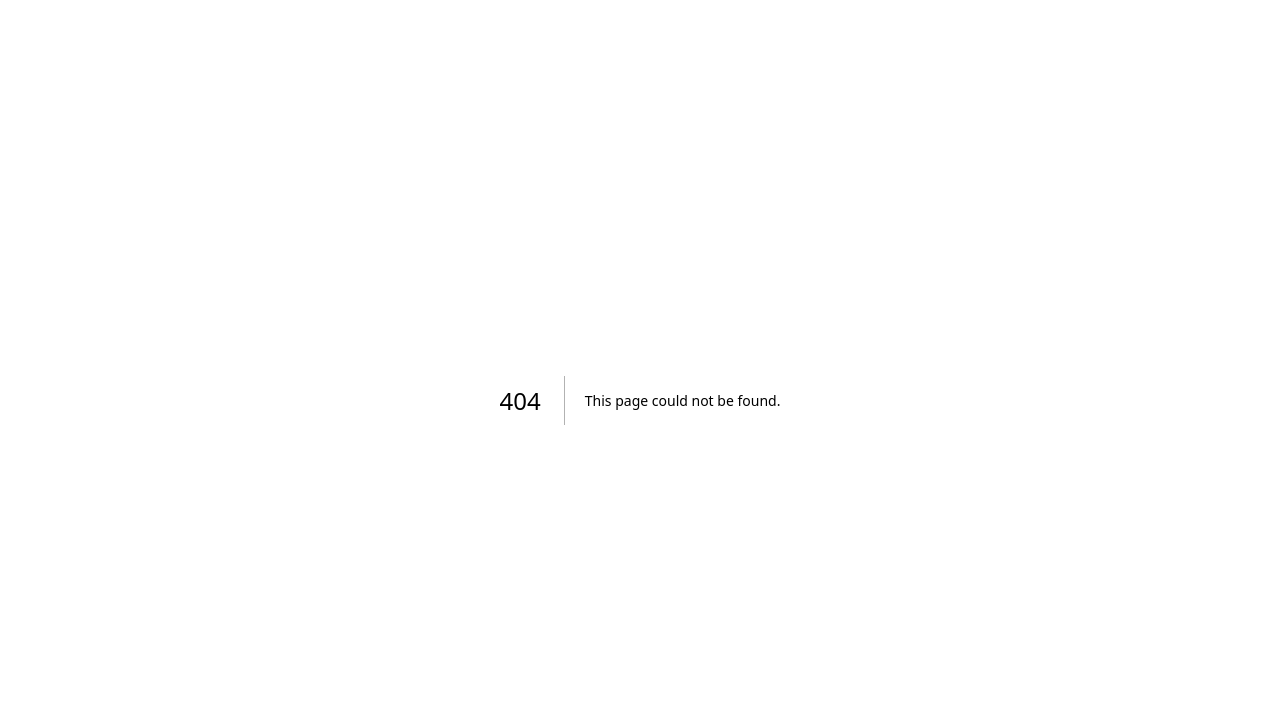
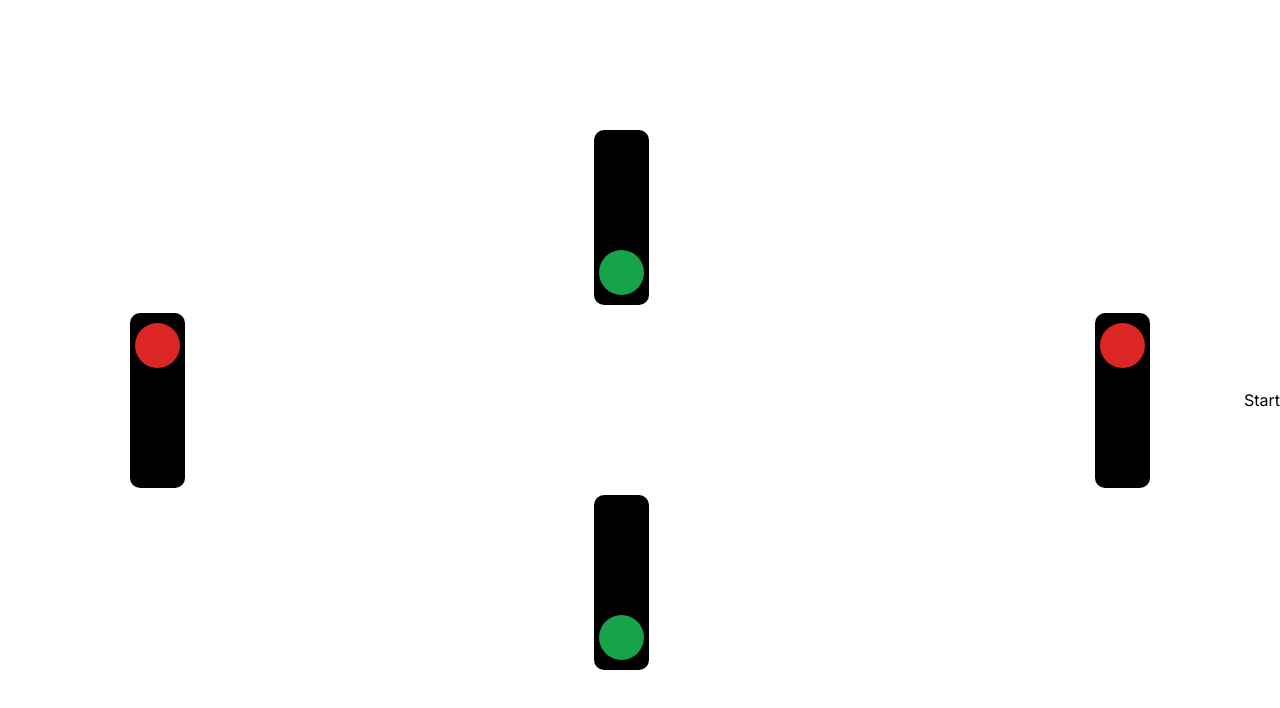
Before and after one commit to beatz-steph/blu, a Next.js app: page /project-1 in a window 1280 px wide. Before the commit this address had no page. Shown: the top 708 px of the page. Built offline with nearby package versions, Linux system fonts and the light colour scheme.

Commit message:
traffic light base work

```diff
--- a/app/globals.css
+++ b/app/globals.css
@@ -15,13 +15,3 @@
     --background-end-rgb: 0, 0, 0;
   }
 }
-
-body {
-  color: rgb(var(--foreground-rgb));
-  background: linear-gradient(
-      to bottom,
-      transparent,
-      rgb(var(--background-end-rgb))
-    )
-    rgb(var(--background-start-rgb));
-}
--- a/app/page.tsx
+++ b/app/page.tsx
@@ -1,113 +1,11 @@
-import Image from 'next/image'
+import Image from "next/image";
+import Link from "next/link";
 
 export default function Home() {
   return (
-    <main className="flex min-h-screen flex-col items-center justify-between p-24">
-      <div className="z-10 max-w-5xl w-full items-center justify-between font-mono text-sm lg:flex">
-        <p className="fixed left-0 top-0 flex w-full justify-center border-b border-gray-300 bg-gradient-to-b from-zinc-200 pb-6 pt-8 backdrop-blur-2xl dark:border-neutral-800 dark:bg-zinc-800/30 dark:from-inherit lg:static lg:w-auto  lg:rounded-xl lg:border lg:bg-gray-200 lg:p-4 lg:dark:bg-zinc-800/30">
-          Get started by editing&nbsp;
-          <code className="font-mono font-bold">app/page.tsx</code>
-        </p>
-        <div className="fixed bottom-0 left-0 flex h-48 w-full items-end justify-center bg-gradient-to-t from-white via-white dark:from-black dark:via-black lg:static lg:h-auto lg:w-auto lg:bg-none">
-          <a
-            className="pointer-events-none flex place-items-center gap-2 p-8 lg:pointer-events-auto lg:p-0"
-            href="https://vercel.com?utm_source=create-next-app&utm_medium=appdir-template&utm_campaign=create-next-app"
-            target="_blank"
-            rel="noopener noreferrer"
-          >
-            By{' '}
-            <Image
-              src="/vercel.svg"
-              alt="Vercel Logo"
-              className="dark:invert"
-              width={100}
-              height={24}
-              priority
-            />
-          </a>
-        </div>
-      </div>
-
-      <div className="relative flex place-items-center before:absolute before:h-[300px] before:w-[480px] before:-translate-x-1/2 before:rounded-full before:bg-gradient-radial before:from-white before:to-transparent before:blur-2xl before:content-[''] after:absolute after:-z-20 after:h-[180px] after:w-[240px] after:translate-x-1/3 after:bg-gradient-conic after:from-sky-200 after:via-blue-200 after:blur-2xl after:content-[''] before:dark:bg-gradient-to-br before:dark:from-transparent before:dark:to-blue-700 before:dark:opacity-10 after:dark:from-sky-900 after:dark:via-[#0141ff] after:dark:opacity-40 before:lg:h-[360px] z-[-1]">
-        <Image
-          className="relative dark:drop-shadow-[0_0_0.3rem_#ffffff70] dark:invert"
-          src="/next.svg"
-          alt="Next.js Logo"
-          width={180}
-          height={37}
-          priority
-        />
-      </div>
-
-      <div className="mb-32 grid text-center lg:max-w-5xl lg:w-full lg:mb-0 lg:grid-cols-4 lg:text-left">
-        <a
-          href="https://nextjs.org/docs?utm_source=create-next-app&utm_medium=appdir-template&utm_campaign=create-next-app"
-          className="group rounded-lg border border-transparent px-5 py-4 transition-colors hover:border-gray-300 hover:bg-gray-100 hover:dark:border-neutral-700 hover:dark:bg-neutral-800/30"
-          target="_blank"
-          rel="noopener noreferrer"
-        >
-          <h2 className={`mb-3 text-2xl font-semibold`}>
-            Docs{' '}
-            <span className="inline-block transition-transform group-hover:translate-x-1 motion-reduce:transform-none">
-              -&gt;
-            </span>
-          </h2>
-          <p className={`m-0 max-w-[30ch] text-sm opacity-50`}>
-            Find in-depth information about Next.js features and API.
-          </p>
-        </a>
-
-        <a
-          href="https://nextjs.org/learn?utm_source=create-next-app&utm_medium=appdir-template-tw&utm_campaign=create-next-app"
-          className="group rounded-lg border border-transparent px-5 py-4 transition-colors hover:border-gray-300 hover:bg-gray-100 hover:dark:border-neutral-700 hover:dark:bg-neutral-800/30"
-          target="_blank"
-          rel="noopener noreferrer"
-        >
-          <h2 className={`mb-3 text-2xl font-semibold`}>
-            Learn{' '}
-            <span className="inline-block transition-transform group-hover:translate-x-1 motion-reduce:transform-none">
-              -&gt;
-            </span>
-          </h2>
-          <p className={`m-0 max-w-[30ch] text-sm opacity-50`}>
-            Learn about Next.js in an interactive course with&nbsp;quizzes!
-          </p>
-        </a>
-
-        <a
-          href="https://vercel.com/templates?framework=next.js&utm_source=create-next-app&utm_medium=appdir-template&utm_campaign=create-next-app"
-          className="group rounded-lg border border-transparent px-5 py-4 transition-colors hover:border-gray-300 hover:bg-gray-100 hover:dark:border-neutral-700 hover:dark:bg-neutral-800/30"
-          target="_blank"
-          rel="noopener noreferrer"
-        >
-          <h2 className={`mb-3 text-2xl font-semibold`}>
-            Templates{' '}
-            <span className="inline-block transition-transform group-hover:translate-x-1 motion-reduce:transform-none">
-              -&gt;
-            </span>
-          </h2>
-          <p className={`m-0 max-w-[30ch] text-sm opacity-50`}>
-            Explore the Next.js 13 playground.
-          </p>
-        </a>
-
-        <a
-          href="https://vercel.com/new?utm_source=create-next-app&utm_medium=appdir-template&utm_campaign=create-next-app"
-          className="group rounded-lg border border-transparent px-5 py-4 transition-colors hover:border-gray-300 hover:bg-gray-100 hover:dark:border-neutral-700 hover:dark:bg-neutral-800/30"
-          target="_blank"
-          rel="noopener noreferrer"
-        >
-          <h2 className={`mb-3 text-2xl font-semibold`}>
-            Deploy{' '}
-            <span className="inline-block transition-transform group-hover:translate-x-1 motion-reduce:transform-none">
-              -&gt;
-            </span>
-          </h2>
-          <p className={`m-0 max-w-[30ch] text-sm opacity-50`}>
-            Instantly deploy your Next.js site to a shareable URL with Vercel.
-          </p>
-        </a>
-      </div>
+    <main>
+      <Link href="/project-1">Project 1</Link>
+      <Link href="/project-2">Project 2</Link>
     </main>
-  )
+  );
 }
--- /dev/null
+++ b/app/project-1/page.tsx
@@ -0,0 +1,84 @@
+"use client";
+
+import { useState, useEffect, useMemo } from "react";
+import Street from "./street";
+import { Step, StreetState } from "./types";
+
+import "./styles.css";
+
+const Project1 = () => {
+  const cycle = 10 * 1000;
+  const half_cycle = 5 * 1000;
+
+  const [start, setStart] = useState<boolean>(false);
+  const [state, setState] = useState<Record<"a" | "b", StreetState>>({
+    a: "go",
+    b: "stop",
+  });
+
+  const [currentStep, setCurrentStep] = useState<Step>({
+    a: "go",
+    b: "stop",
+    duration: cycle,
+    nextStep: 1,
+  });
+
+  const steps: Record<number, Step> = useMemo(
+    () => ({
+      0: {
+        a: "go",
+        b: "stop",
+        duration: cycle,
+        nextStep: 1,
+      },
+
+      1: {
+        a: "ready",
+        b: "ready",
+        duration: half_cycle,
+        nextStep: 2,
+      },
+
+      2: {
+        a: "stop",
+        b: "go",
+        duration: cycle,
+        nextStep: 3,
+      },
+      3: {
+        a: "ready",
+        b: "ready",
+        duration: half_cycle,
+        nextStep: 0,
+      },
+    }),
+    [cycle, half_cycle]
+  );
+
+  useEffect(() => {
+    if (!start) return;
+    setState({ a: currentStep.a, b: currentStep.b });
+
+    const action = setInterval(() => {
+      setCurrentStep((prev) => steps[prev.nextStep]);
+    }, currentStep.duration);
+
+    return () => clearInterval(action);
+  }, [currentStep.a, currentStep.b, currentStep.duration, steps, start]);
+
+  return (
+    <div>
+      {/* street */}
+      <div className="w-[100%] mx-auto flex h-[100vh] relative">
+        <Street orientation="vertical" state={state.a} />
+
+        <Street orientation="horizontal" state={state.b} />
+        <button className="z-20" onClick={() => setStart(true)}>
+          Start
+        </button>
+      </div>
+    </div>
+  );
+};
+
+export default Project1;
--- /dev/null
+++ b/app/project-1/street.tsx
@@ -0,0 +1,31 @@
+import React from "react";
+import TrafficLight from "./traffic_light";
+import { StreetState, TrafficLightActive } from "./types";
+
+const Street = ({
+  orientation = "horizontal",
+  state = "stop",
+}: {
+  orientation?: "horizontal" | "vertical";
+  state?: StreetState;
+}) => {
+  const styleMap = {
+    vertical: "justify-between flex-col mx-auto p-[130px]",
+    horizontal:
+      "justify-between w-[100%] items-center mx-auto p-[130px] z-10 absolute h-[100vh]",
+  };
+
+  const stateMAp: Record<StreetState, TrafficLightActive> = {
+    stop: "red",
+    ready: "yellow",
+    go: "green",
+  };
+  return (
+    <div className={`flex ${styleMap[orientation]}`}>
+      <TrafficLight active={stateMAp[state]} />
+      <TrafficLight active={stateMAp[state]} />
+    </div>
+  );
+};
+
+export default Street;
--- /dev/null
+++ b/app/project-1/styles.css
@@ -0,0 +1,20 @@
+.trafficLight {
+  background-color: black;
+  display: flex;
+  flex-direction: column;
+  justify-content: space-between;
+  gap: 10px;
+  align-items: center;
+  padding: 10px 5px;
+  border-radius: 10px;
+  width: fit-content;
+  height: fit-content;
+}
+.trafficLight span {
+  width: 45px;
+  height: 45px;
+  border-radius: 100%;
+  animation-duration: 5s;
+  animation-iteration-count: infinite;
+  animation-timing-function: linear;
+}
--- /dev/null
+++ b/app/project-1/traffic_light.tsx
@@ -0,0 +1,13 @@
+import { TrafficLightActive } from "./types";
+
+const TrafficLight = ({ active = "red" }: { active?: TrafficLightActive }) => {
+  return (
+    <div className="trafficLight">
+      <span className={`${active === "red" ? "bg-red-600" : ""}`}></span>
+      <span className={`${active === "yellow" ? "bg-yellow-600" : ""}`}></span>
+      <span className={`${active === "green" ? "bg-green-600" : ""}`}></span>
+    </div>
+  );
+};
+
+export default TrafficLight;
--- /dev/null
+++ b/app/project-1/types.ts
@@ -0,0 +1,10 @@
+export type TrafficLightActive = "red" | "green" | "yellow";
+
+export type StreetState = "stop" | "ready" | "go";
+
+export type Step = {
+  a: StreetState;
+  b: StreetState;
+  duration: number;
+  nextStep: number;
+};
```
